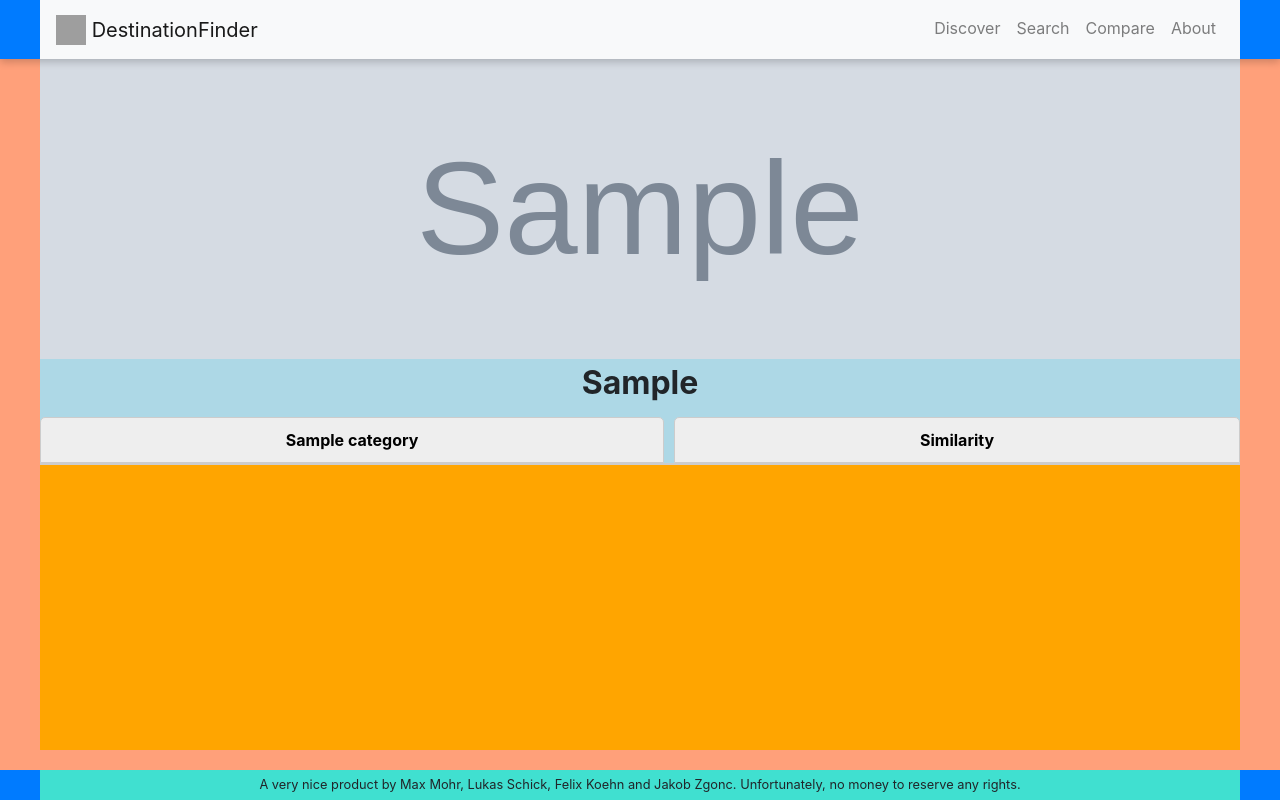
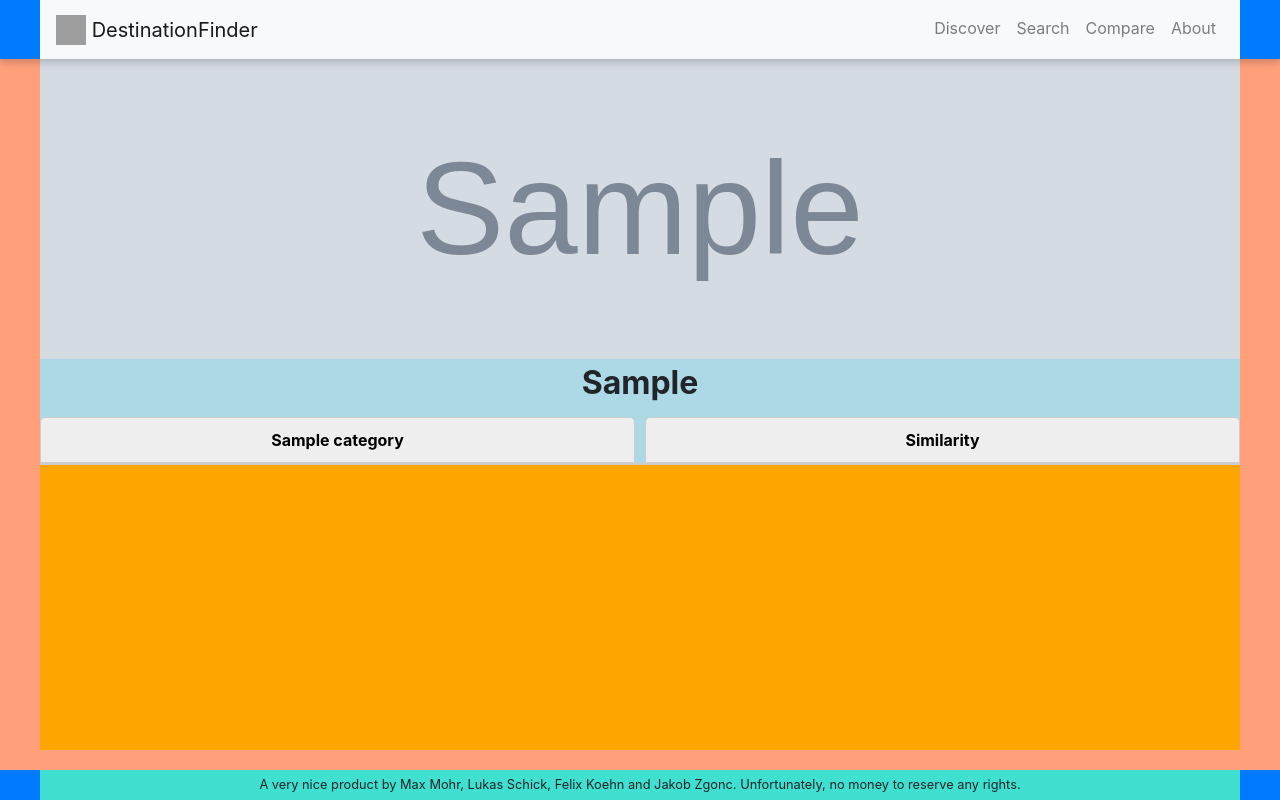
Before and after one commit to maxjmohr/fynd, a Django app: template src/frontend/destination_search/templates/location_detail.html in a window 1280 px wide. Run offline with Django 4.2, Linux system fonts and the light colour scheme; tables that the repository leaves empty hold one stand-in row (values such as "Sample post"); the template is opened without the code that fills it: values that come from a table or form of the project are taken from there, most other values are stand-ins (such as "Sample title", 1, 10 or a date in 2020); grey boxes marked "Sample" are stand-in pictures; some libraries are stand-ins or nearby versions; grey boxes are pictures that could not be loaded.

Commit message:
Make tabs have same width

```diff
--- a/src/frontend/destination_search/destinations/static/css/styles.css
+++ b/src/frontend/destination_search/destinations/static/css/styles.css
@@ -529,6 +529,7 @@
 
 .tablinks {
     flex-grow: 1;
+    flex-basis: 0;
     background-color: #eee;
     color: black;
     border: 1px solid #ccc;
```
